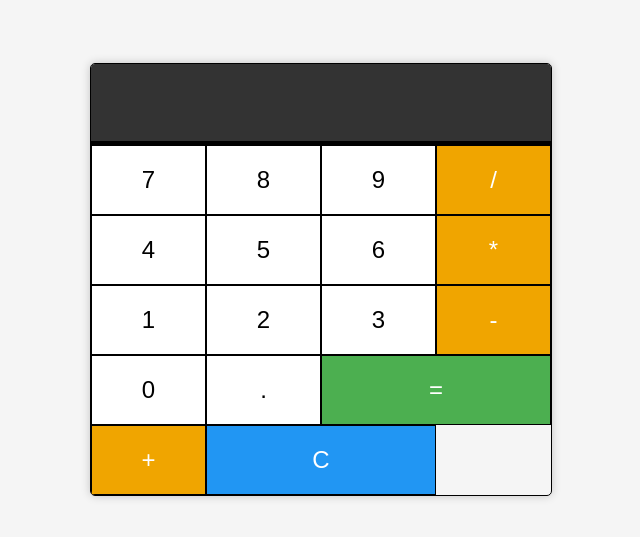
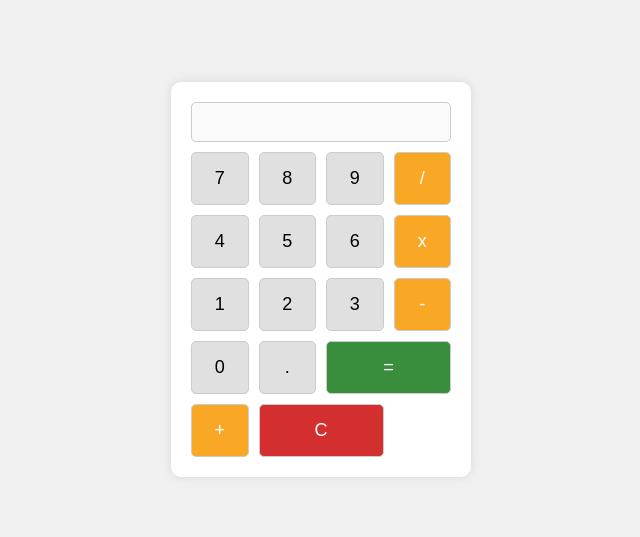
Before and after one commit to ZubbairHoque/Calculator-app, a plain HTML site: page index.html in a window 1280 px wide. Shown: the part 121-658 px from the top of the page, without its empty margins (319-959 px from the left). Drawn offline with Linux system fonts and the light colour scheme.

Commit message:
Update index.html (fix screen input)
The modified code allows for calculations and results to monitored easily reducing the chance of input error.

```diff
--- a/index.html
+++ b/index.html
@@ -5,78 +5,70 @@
     <meta name="viewport" content="width=device-width, initial-scale=1.0">
     <title>Calculator</title>
     <style>
+        /* Centering the calculator and its elements */
         body {
             display: flex;
             justify-content: center;
             align-items: center;
             height: 100vh;
             margin: 0;
-            background-color: #f5f5f5;
+            background-color: #f0f0f0;
         }
 
         .calculator {
-            border: 1px solid #000; /* Black border around the calculator */
-            border-radius: 5px;
-            overflow: hidden;
-            box-shadow: 0 0 10px rgba(0,0,0,0.2);
+            width: 260px;
+            padding: 20px;
+            border-radius: 10px;
+            background-color: #fff;
+            box-shadow: 0px 0px 10px rgba(0, 0, 0, 0.1);
         }
 
         #display {
             width: 100%;
-            padding: 20px;
-            font-size: 2em;
-            text-align: right;
-            border: none;
-            background-color: #333;
-            color: #fff;
-            border-bottom: 2px solid #000; /* Black border below the display */
+            height: 40px;
+            text-align: center;
+            margin-bottom: 10px;
+            font-size: 18px;
+            padding: 10px;
+            border-radius: 5px;
+            border: 1px solid #ccc;
+            box-sizing: border-box;
         }
 
         .buttons {
             display: grid;
             grid-template-columns: repeat(4, 1fr);
-            border-top: 2px solid #000; /* Black border above the buttons */
+            gap: 10px;
         }
 
-        button {
-            padding: 20px;
-            font-size: 1.5em;
-            border: 1px solid #000; /* Black border for buttons */
-            background-color: #fff;
+        .btn {
+            padding: 15px;
+            font-size: 18px;
+            border-radius: 5px;
+            border: 1px solid #ccc;
+            background-color: #e0e0e0;
             cursor: pointer;
         }
 
-        button:active {
-            background-color: #ddd;
-        }
-
-        button.operator {
-            background-color: #f0a500;
+        .btn.operator {
+            background-color: #f9a825;
             color: #fff;
         }
 
-        button.operator:active {
-            background-color: #d89b00;
+        .btn.equals {
+            background-color: #388e3c;
+            color: #fff;
+            grid-column: span 2;
         }
 
-        button.equals {
+        .btn.clear {
+            background-color: #d32f2f;
+            color: #fff;
             grid-column: span 2;
-            background-color: #4caf50;
-            color: #fff;
         }
 
-        button.equals:active {
-            background-color: #388e3c;
-        }
-
-        button.clear {
-            grid-column: span 2;
-            background-color: #2196F3; /* Blue color */
-            color: #fff;
-        }
-
-        button.clear:active {
-            background-color: #1976D2; /* Darker blue color */
+        .btn:hover {
+            background-color: #d3d3d3;
         }
     </style>
 </head>
@@ -91,7 +83,7 @@
             <button class="btn" data-value="4">4</button>
             <button class="btn" data-value="5">5</button>
             <button class="btn" data-value="6">6</button>
-            <button class="btn operator" data-value="*">*</button>
+            <button class="btn operator" data-value="x">x</button>
             <button class="btn" data-value="1">1</button>
             <button class="btn" data-value="2">2</button>
             <button class="btn" data-value="3">3</button>
@@ -118,26 +110,40 @@
                     const value = button.getAttribute('data-value');
 
                     if (button.classList.contains('clear')) {
+                        // Clear everything
                         currentInput = '';
                         operator = '';
                         previousInput = '';
                         display.value = '';
                     } else if (button.classList.contains('equals')) {
+                        // Evaluate the expression
                         if (currentInput && previousInput && operator) {
+                            if (operator === 'x') operator = '*'; // Replace 'x' with '*'
                             display.value = eval(`${previousInput} ${operator} ${currentInput}`);
                             currentInput = display.value;
                             previousInput = '';
                             operator = '';
                         }
                     } else if (button.classList.contains('operator')) {
+                        // Operator is pressed
                         if (currentInput) {
-                            previousInput = currentInput;
+                            if (operator && previousInput) {
+                                // If there's an existing operator, evaluate first
+                                if (operator === 'x') operator = '*'; // Replace 'x' with '*'
+                                previousInput = eval(`${previousInput} ${operator} ${currentInput}`);
+                                display.value = previousInput + value;
+                                currentInput = '';
+                            } else {
+                                previousInput = currentInput;
+                                currentInput = '';
+                                display.value = previousInput + value;
+                            }
                             operator = value;
-                            currentInput = '';
                         }
                     } else {
+                        // Append the number or dot to the current input
                         currentInput += value;
-                        display.value = currentInput;
+                        display.value += value;
                     }
                 });
             });
```
